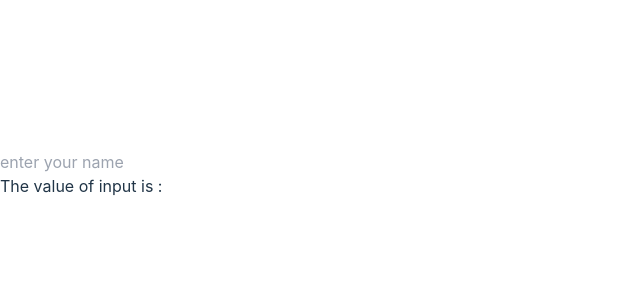
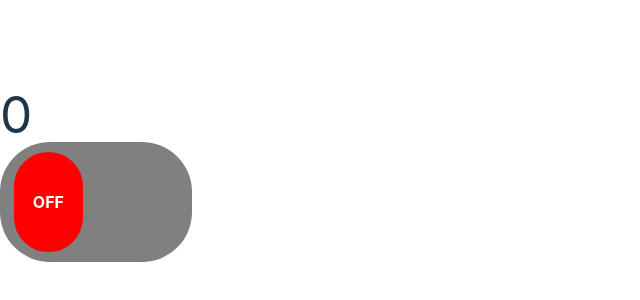
Before and after one commit to akshaythappar/React, a React (Vite) app in the folder react-thapa/: page / in a window 1280 px wide. Shown: the part 226-526 px from the top of the page, without its empty margins (0-640 px from the left). Built offline with nearby package versions, Linux system fonts and the light colour scheme.

Commit message:
Project made by me

```diff
--- a/react-thapa/src/App.jsx
+++ b/react-thapa/src/App.jsx
@@ -1,12 +1,11 @@
 import React from "react";
 import "./components/EV.css"
-import { LiftStateUp } from "./components/LiftStateUp";
+// import { LiftStateUp } from "./components/LiftStateUp";
+import { ToggleSwitch } from "./components/Projects/ToggleSwitch/ToggleSwitch";
 export const App = () => {
   return (
      <>
-      <section className="contianer">
-      <LiftStateUp/>
-      </section>
+      <ToggleSwitch/>
     </>
   );
 };
--- /dev/null
+++ b/react-thapa/src/components/Projects/ToggleSwitch/ToggleSwitch.css
@@ -0,0 +1,34 @@
+.parent{
+    width: 15vw;
+    height: 15vh;
+    border-radius: 50px;
+    display: flex;
+    /* justify-content: center; */
+    align-items: center;
+    position: relative;
+}
+
+.circle{
+    width: 40%;
+    height:90%;
+    border-radius: 50px;
+    display: flex;
+    justify-content: center;
+    align-items: center;
+    margin:10px 10px;
+    position: absolute;
+}
+.circle p{
+    color: white;
+    font-weight: bold;
+}
+.left{
+    position: absolute;
+    left:0;
+    background: red;
+
+}
+.right{
+    position: absolute;
+    right:0;
+}
--- /dev/null
+++ b/react-thapa/src/components/Projects/ToggleSwitch/ToggleSwitch.jsx
@@ -0,0 +1,18 @@
+import { useState } from "react"
+import "./ToggleSwitch.css"
+
+export const ToggleSwitch = () =>{
+    let [value,setValue]=useState(0);
+    const handleValue = ()=>{
+
+        setValue(value?0:1);
+    }
+     return <>
+     <h1>{value}</h1>
+       <div className="parent" style={{backgroundColor:`${value?'green':'grey'}`}} onClick={handleValue}>
+        <div className={`circle ${value?'right':'left'}`} style={{border:"4px solid grey",borderRadius:"50px"}}>
+            <p>{value?'ON':'OFF'}</p>
+        </div>
+       </div>
+     </>
+}
```
